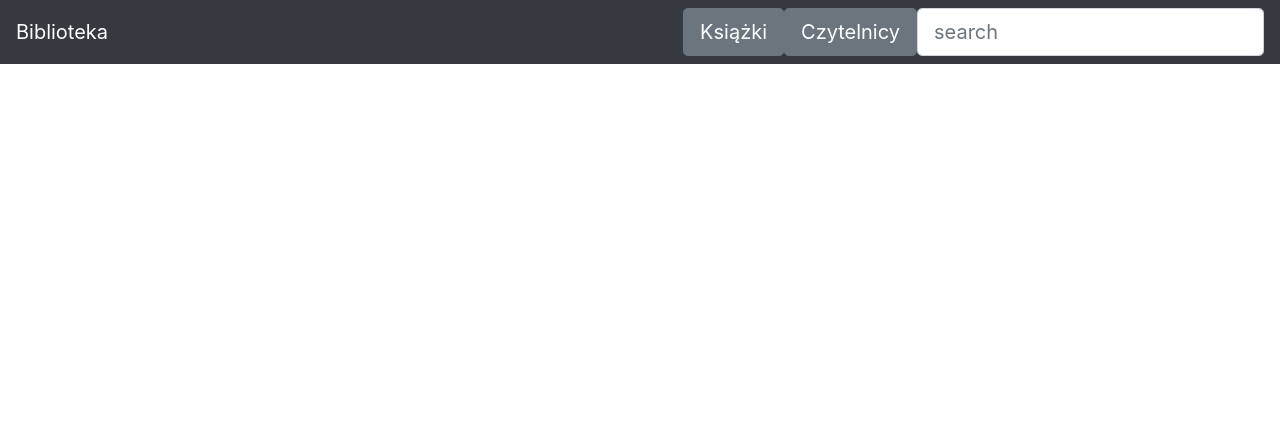
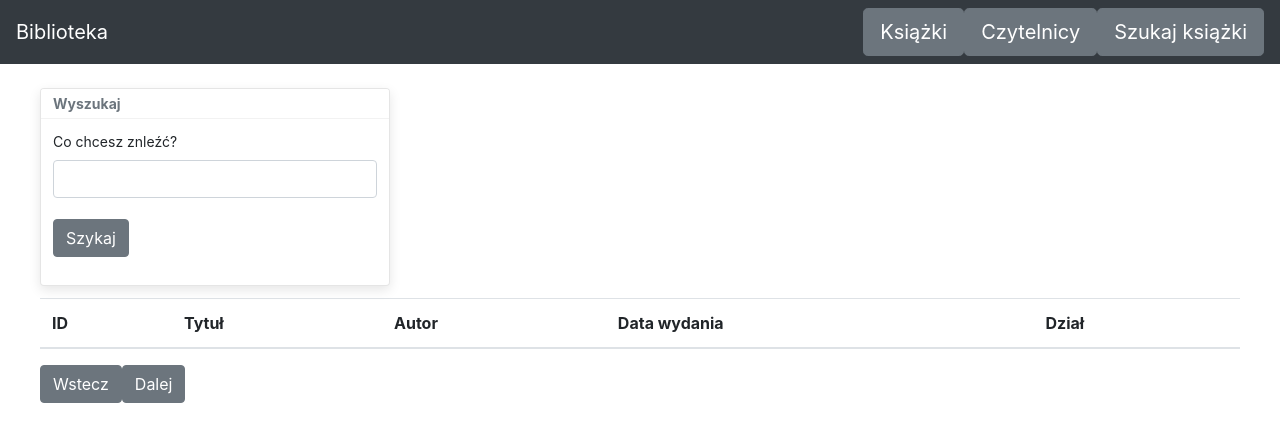
Before and after one commit to Hud1n1/DTAS2019, a React (Create React App) app: page /search in a window 1280 px wide. Shown: the top 442 px of the page. Built offline with nearby package versions, Linux system fonts and the light colour scheme.

Commit message:
fix search

```diff
--- a/src/App.js
+++ b/src/App.js
@@ -7,6 +7,9 @@ import {BooksAdd} from './components/BooksComponent/BooksAdd';
 import {BooksEditList} from './components/BooksComponent/BooksEditList';
 import {BooksEdit} from './components/BooksComponent/BooksEdit';
 import {Readers} from './components/ReadersComponent/Readers';
+import {Search} from './components/Search/Search';
+
+
 
 import { Route } from 'react-router';
 import { BrowserRouter} from 'react-router-dom';
@@ -25,6 +28,8 @@ function App() {
                     <Route path="/books-edit-list" component={BooksEditList} />
                     <Route path="/books-edit/:id" component={BooksEdit} />
                     <Route path="/readers" component={Readers} />
+                    <Route path="/search" component={Search} />
+
                 </div>
             </main>
         </div>
--- a/src/components/NavbarMenu.js
+++ b/src/components/NavbarMenu.js
@@ -37,7 +37,7 @@ export class NavbarMenu extends Component {
                   <Button href='/readers' size = "lg"> Czytelnicy</Button>
                 </NavItem>
                 <NavItem>
-                  <Input type="search" name="search" id="search" placeholder="search" bsSize = "lg"/>
+                <Button href='/search' size = "lg"> Szukaj książki </Button>
                 </NavItem>
               </Nav>
             </Collapse>
--- /dev/null
+++ b/src/components/Search/Search.js
@@ -0,0 +1,123 @@
+import React, {Component} from 'react';
+import {Button,
+        Toast,
+        ToastHeader,
+        ToastBody,
+        Form,
+        FormGroup,
+        Label,
+        Input,
+        Table} from 'reactstrap';
+import Axios from 'axios';
+import {Rental} from "../RentalComponent/Rental";
+
+
+
+export class Search extends Component {
+    displayName = Search.name;
+
+
+    constructor(props) {
+      super(props);
+      this.submitForm = this.submitForm.bind(this);
+      this.state = {
+        bookStats: [],
+        pageNr: 0,
+        searchTerm: ''
+      };
+    }
+
+    renderTableContent(status)
+    {
+        console.log(status);
+      return(<tr key={status.book.id}>
+        <td>{status.book.id}</td>
+        <td>{status.book.title}</td>
+        <td>{status.book.author}</td>
+        <td>{status.book.year}</td>
+        <td>{status.book.category}</td>
+      </tr>)
+    }
+
+     submitForm(event)
+    {
+        this.state.pageNr = 0;
+        event.preventDefault();
+        this.state.searchTerm = new FormData(event.target).get('search');
+        this.doSearch(this.state.searchTerm, this.state.pageNr);
+        console.log('submit', this.state.pageNr)
+    }
+     nextPage = event => {
+      this.doSearch(this.state.searchTerm, this.state.pageNr + 1)
+     this.state.pageNr = this.state.pageNr + 1;
+      console.log('next', this.state.pageNr)
+    }
+     prevPage = event => {
+      event.preventDefault();
+      if(this.state.pageNr > 0) {
+        this.doSearch(this.state.searchTerm, this.state.pageNr - 1);
+          this.state.pageNr = this.state.pageNr - 1;
+        console.log('prevvvvvv', this.state.pageNr)
+      }
+    }
+
+    async doSearch(term, pageNr) {
+        //console.log(`Search term: ${term}`);
+
+        console.log(term,pageNr);
+        console.log(`http://localhost:8080/api/bookstatus/find/${pageNr}?size=5&title=${term}`);
+        this.setState({
+          bookStats: await Axios.get(`http://localhost:8080/api/bookstatus/find/${pageNr}?size=2&title=${term}`)
+          .then(function(response){
+            console.log(`Api response:`,response);
+            if (response.data.length === 0) {
+                window.alert('Brak wyników')
+            }
+            return response.data;
+          })
+        });
+
+    }
+
+
+  render() {
+
+    return(
+      <div className="p-3 my-2 rounded">
+        <Toast>
+          <ToastHeader> Wyszukaj </ToastHeader>
+          <ToastBody>
+            <Form onSubmit={this.submitForm}>
+              <FormGroup>
+                <Label for="search"> Co chcesz znleźć? </Label>
+                <Input name="search" pattern="[A-Za-zżźćńółęąśŻŹĆĄŚĘŁÓŃ0-9\s]+" id="searchInput" required />
+                <br/>
+                <Button color="secondary" type="submit" > Szykaj </Button>
+              </FormGroup>
+            </Form>
+          </ToastBody>
+        </Toast>
+
+      <Table responsive>
+        <thead>
+          <tr>
+            <th>ID</th>
+            <th>Tytuł</th>
+            <th>Autor</th>
+            <th>Data wydania</th>
+            <th>Dział</th>
+          </tr>
+        </thead>
+
+        <tbody>
+            {this.state.bookStats.map(bookstat=>this.renderTableContent(bookstat))}
+        </tbody>
+      </Table>
+
+
+          <Button color= "secondary" type="button" id="forward" onClick={this.prevPage}>Wstecz </Button>
+          <Button color= "secondary" type="button" id="back" onClick={this.nextPage}>Dalej </Button>
+      </div>
+    );
+  }
+}
```
Also changed, not shown: 1 other file (tests, documents, lock files or other folders).
